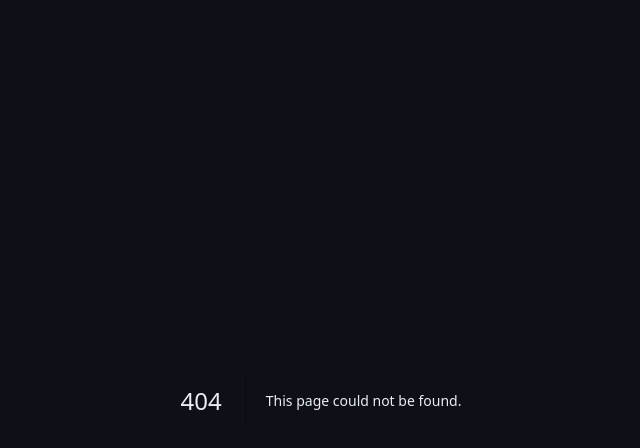
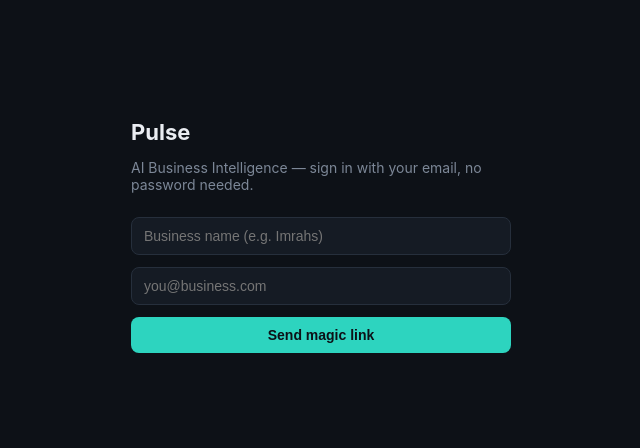
Before and after one commit to Imrahs01/Imrahs-bi, a Next.js app in the folder frontend/: page /login in a window 1280 px wide. Before the commit this address had no page. Shown: the top 448 px of the page, without its empty margins (319-959 px from the left). Built offline with nearby package versions, Linux system fonts and the light colour scheme; no server answers.

Commit message:
Implement login page with email authentication
This component allows users to log in using their email and business name, sending a magic link for authentication.

```diff
--- /dev/null
+++ b/frontend/app/login/page.js
@@ -0,0 +1,68 @@
+"use client";
+import { useState } from "react";
+import { supabase } from "../../lib/supabaseClient";
+
+export default function LoginPage() {
+  const [email, setEmail] = useState("");
+  const [businessName, setBusinessName] = useState("");
+  const [sent, setSent] = useState(false);
+  const [error, setError] = useState("");
+
+  const handleLogin = async (e) => {
+    e.preventDefault();
+    setError("");
+    const { error } = await supabase.auth.signInWithOtp({
+      email,
+      options: {
+        data: { business_name: businessName || undefined },
+        emailRedirectTo: typeof window !== "undefined" ? `${window.location.origin}/upload` : undefined,
+      },
+    });
+    if (error) setError(error.message);
+    else setSent(true);
+  };
+
+  return (
+    <div style={{ maxWidth: 380, margin: "80px auto", padding: 24 }}>
+      <h1 style={{ fontSize: 22, marginBottom: 4 }}>Pulse</h1>
+      <p style={{ color: "#7C8797", marginBottom: 24, fontSize: 14 }}>
+        AI Business Intelligence — sign in with your email, no password needed.
+      </p>
+
+      {sent ? (
+        <div style={{ background: "#151B24", border: "1px solid #262F3C", borderRadius: 10, padding: 16, fontSize: 14 }}>
+          Check <strong>{email}</strong> for a magic sign-in link.
+        </div>
+      ) : (
+        <form onSubmit={handleLogin} style={{ display: "flex", flexDirection: "column", gap: 12 }}>
+          <input
+            type="text"
+            placeholder="Business name (e.g. Imrahs)"
+            value={businessName}
+            onChange={(e) => setBusinessName(e.target.value)}
+            style={inputStyle}
+          />
+          <input
+            type="email"
+            required
+            placeholder="you@business.com"
+            value={email}
+            onChange={(e) => setEmail(e.target.value)}
+            style={inputStyle}
+          />
+          <button type="submit" style={buttonStyle}>Send magic link</button>
+          {error && <div style={{ color: "#F0576B", fontSize: 13 }}>{error}</div>}
+        </form>
+      )}
+    </div>
+  );
+}
+
+const inputStyle = {
+  background: "#151B24", border: "1px solid #262F3C", borderRadius: 8,
+  padding: "10px 12px", color: "#EAEDF2", fontSize: 14, outline: "none",
+};
+const buttonStyle = {
+  background: "#2DD4BF", border: "none", borderRadius: 8, padding: "10px 12px",
+  color: "#0D1117", fontWeight: 600, cursor: "pointer", fontSize: 14,
+};
```
